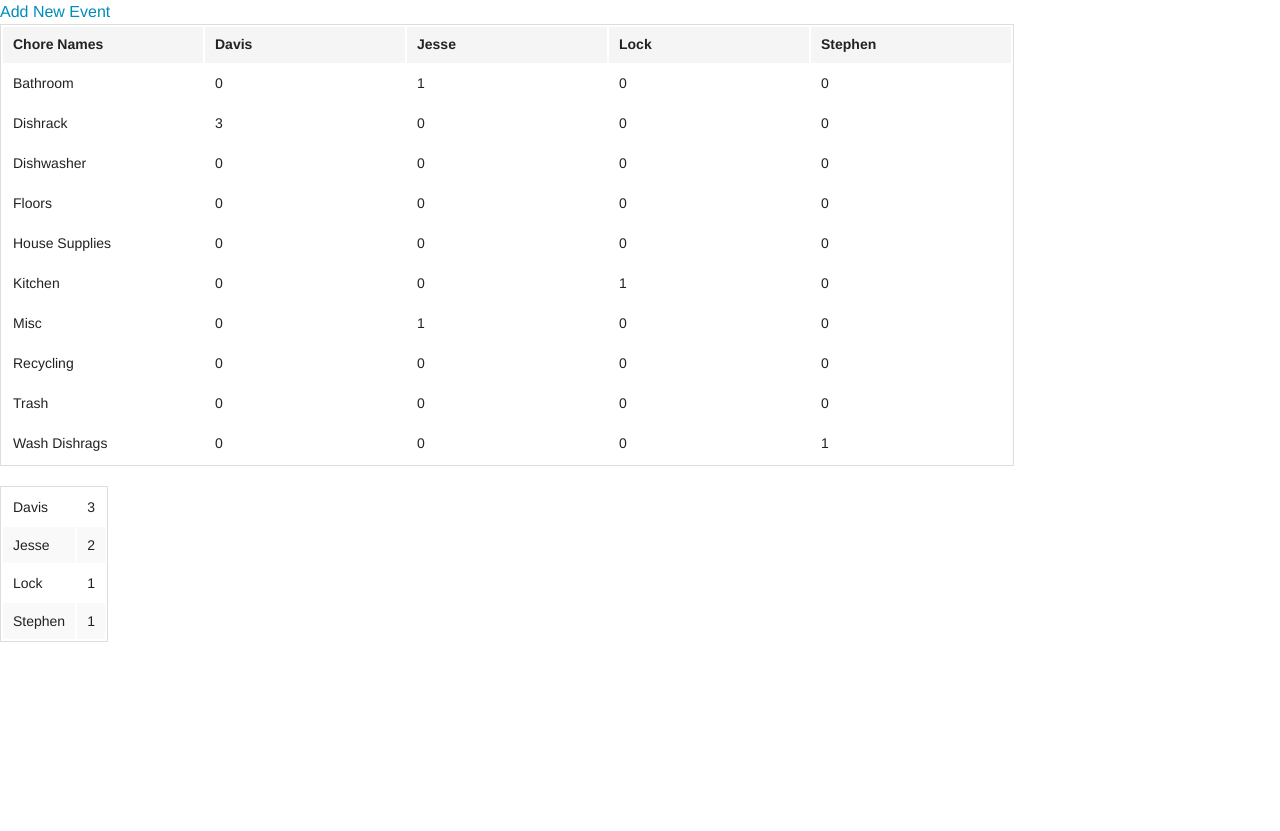
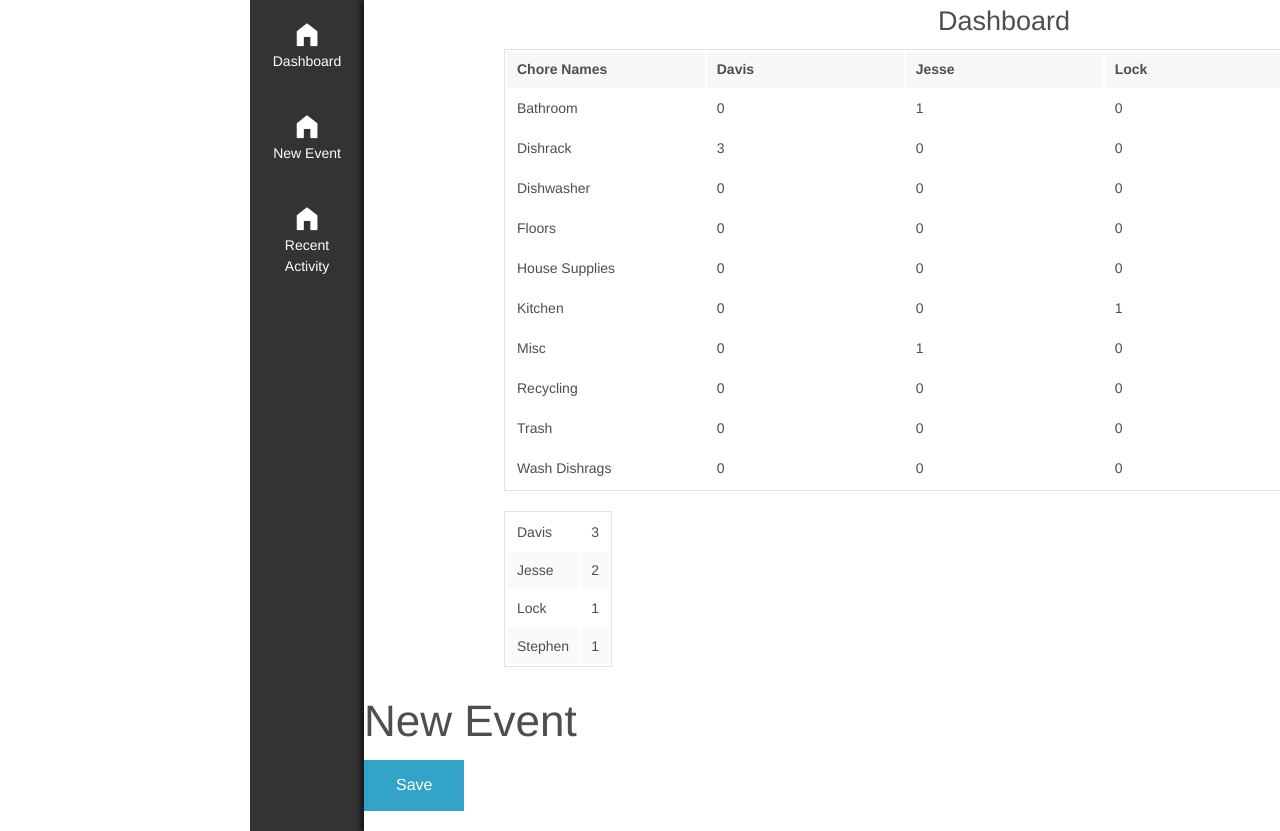
Before and after one commit to kdurr/belmont_boys, a Django app: page / in a window 1280 px wide. Before the commit the page ends 642 px from the top, so only its background shows below. Run offline with Django 3.2, Linux system fonts and the light colour scheme; data comes from the database, SQL or seed files in the repository.

Commit message:
Start on nav bar

```diff
--- /dev/null
+++ b/chores/static/css/chores.css
@@ -0,0 +1,44 @@
+.inner-wrap {
+  width: auto; }
+
+.move-right .inner-wrap {
+  -ms-transform: none;
+  -webkit-transform: none;
+  -moz-transform: none;
+  -ms-transform: none;
+  -o-transform: none;
+  transform: none;
+  margin-left: 114px; }
+
+.left-off-canvas-menu {
+  -ms-transform: none;
+  -webkit-transform: none;
+  -moz-transform: none;
+  -ms-transform: none;
+  -o-transform: none;
+  transform: none;
+  position: fixed;
+  width: 0;
+  height: 100%; }
+
+.move-right .left-off-canvas-menu {
+  width: 114px; }
+
+.move-right .exit-off-canvas {
+  display: none; }
+
+.left-off-canvas-toggle {
+  display: none;
+  margin-top: 1rem;
+  margin-left: 1rem;
+  font-size: 3rem;
+  color: #333;
+  transition: all .25s ease-in-out; }
+  .left-off-canvas-toggle:focus {
+    color: #333; }
+  .left-off-canvas-toggle:hover {
+    color: #8c8c8c;
+    transition: all .25s ease-in-out; }
+
+.ad-block {
+  margin-bottom: 2rem; }
--- /dev/null
+++ b/chores/static/js/chores.js
@@ -0,0 +1,13 @@
+function sideNav() {
+  if ($(window).width() < 769) {
+    $('.off-canvas-wrap').removeClass('move-right');
+    $('.left-off-canvas-toggle').show();
+  } else {
+    $('.off-canvas-wrap').addClass('move-right');
+    $('.left-off-canvas-toggle').hide();
+  }
+}
+
+$(window).resize(function() {
+  sideNav();
+});
--- a/chores/templates/chores/index.html
+++ b/chores/templates/chores/index.html
@@ -2,10 +2,50 @@
 <html>
     <head>
         <link rel="stylesheet" href="{% static 'foundation/css/foundation.css' %}">
+        <link rel="stylesheet" href="{% static 'foundation/css/foundation-icons.css' %}">
+        <link rel="stylesheet" href="{% static 'css/chores.css' %}">
+        <script type="text/javascript" src="{% static 'foundation/js/foundation.min.js' %}"></script>
+        <script type="text/javascript" src="{% static 'js/chores.js' %}"></script>
     </head>
     <body>
-        <a href="{% url 'chores:event_new' %}" class='new-event'>Add New Event</a>
+        <!-- <nav class='top-bar' data-topbar role='navigation'>
+            <ul class='title-area'>
+                <li class='name'>
+                    <h1><a href='#'>BELMONT BOYS</a></h1>
+                </li>
+            </ul>
+        </nav> -->
+        <div class="off-canvas-wrap move-right" data-offcanvas>
+            <div class="inner-wrap">
+                <a class="left-off-canvas-toggle" href="#"><i class="fi-list"></i></a>
 
+                <!-- Off Canvas Menu -->
+                <aside class="left-off-canvas-menu">
+
+                  <div class="icon-bar vertical five-up">
+                  <a href='#dashboard' class="item">
+                    <i class="fi-home"></i>
+                    <label>Dashboard</label>
+                  </a>
+                  <a href='' class="item">
+                   <i class="fi-home"></i>
+                    <label>New Event</label>
+                  </a>
+                  <a class="item">
+                    <i class="fi-home"></i>
+                    <label>Recent Activity</label>
+                  </a>
+                </div>
+                </aside>
+
+                <!-- main content goes here -->
+                <div id='dashboard'>
+                    <header>
+                        <div class='small-12 columns'>
+                            <h3 class='text-center'>Dashboard</h3>
+                        </div>
+                    </header>
+                    <div class='row ad-block'>
                         <table>
                             <thead>
                                 <tr>
@@ -37,6 +77,16 @@
                                 {% endfor %}
                             </tbody>
                         </table>
+                    </div>
+                </div>
 
+                <div id='form'>
+                    {% include 'chores/event_new.html' %}
+                </div>
+
+                <!-- close the off-canvas menu -->
+                <a class="exit-off-canvas"></a>
+            </div>
+        </div>
     </body>
 </html>
--- a/chores/views.py
+++ b/chores/views.py
@@ -1,5 +1,5 @@
 # from django.http import Http404
-from django.shortcuts import get_object_or_404, render, redirect
+from django.shortcuts import get_object_or_404, render
 
 from .models import *
 
```
Also changed, not shown: 1 other file. Lines whose indentation alone changed are shown as unchanged.
